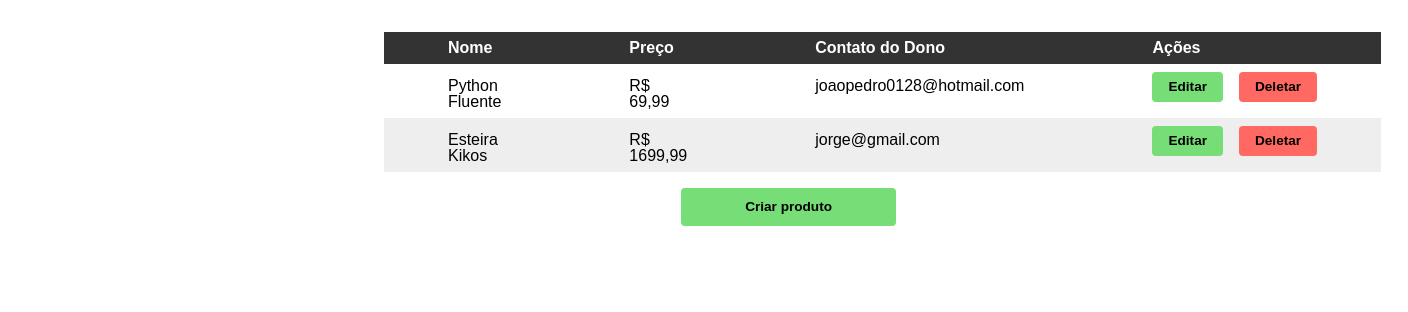
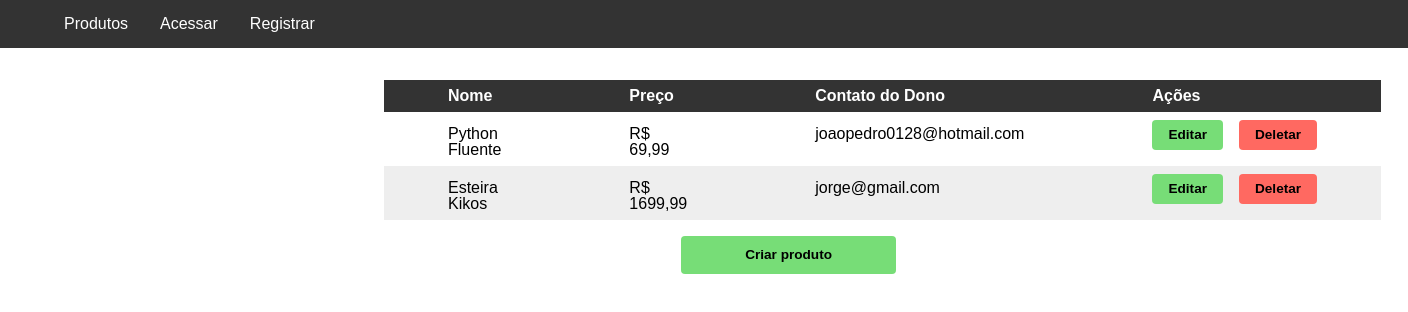
Before and after one commit to jppradoleal/bnex_test, a React (Vite) app in the folder frontend/: page / in a window 1280 px wide. Shown: the top 312 px of the page, 1408 px wide, since content can reach past the window. Built offline with nearby package versions, Linux system fonts and the light colour scheme.

Commit message:
feat(frontend): creates navbar

```diff
--- a/frontend/src/App.tsx
+++ b/frontend/src/App.tsx
@@ -4,10 +4,12 @@ import Register from "./pages/Register";
 import Login from "./pages/Login";
 import CreateProduct from "./pages/CreateProduct";
 import ErrorPage from "./pages/ErrorPage";
+import NavBar from "./components/NavBar";
 
 export default function App() {
   return (
     <Router>
+      <NavBar />
       <main>
         <Routes>
           <Route>
--- /dev/null
+++ b/frontend/src/components/NavBar/index.scss
@@ -0,0 +1,16 @@
+nav {
+  width: 100%;
+  background-color: #333;
+  padding: 1rem 4rem;
+  display: flex;
+  gap: 2rem;
+
+  a {
+    color: white;
+    text-decoration: none;
+
+    &:hover {
+      filter: brightness(.85);
+    }
+  }
+}
--- /dev/null
+++ b/frontend/src/components/NavBar/index.tsx
@@ -0,0 +1,12 @@
+import { Link } from "react-router-dom";
+import "./index.scss"
+
+export default function NavBar() {
+  return (
+    <nav>
+      <Link to={"/"}>Produtos</Link>
+      <Link to={"/login"}>Acessar</Link>
+      <Link to={"/register"}>Registrar</Link>
+    </nav>
+  )
+}
```
